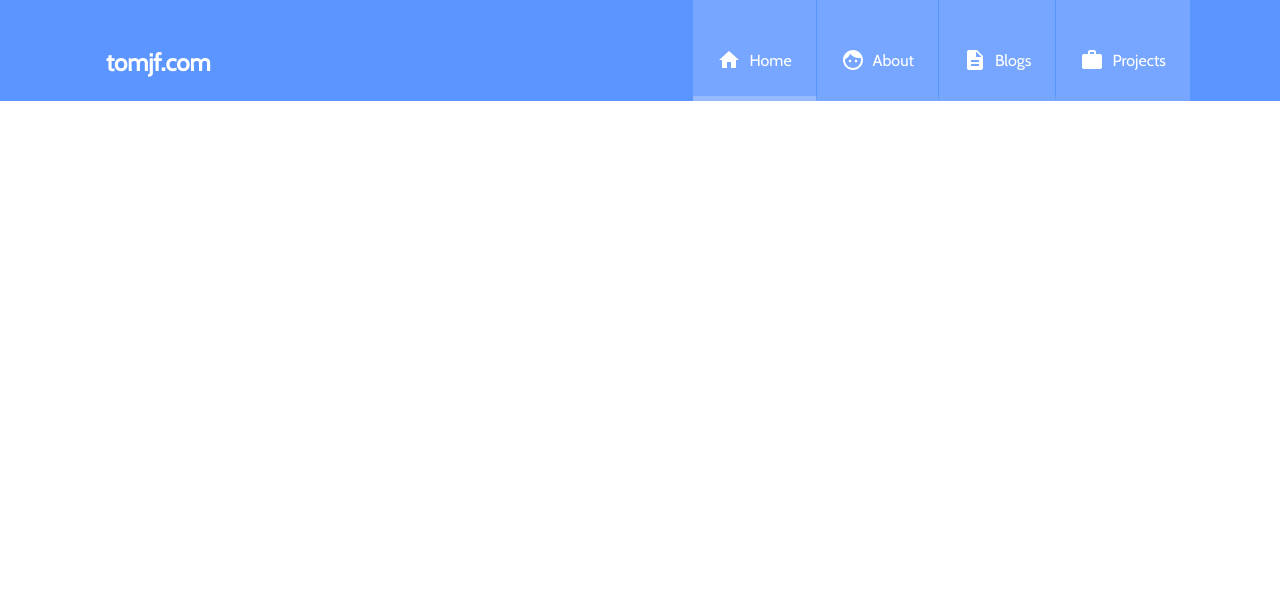
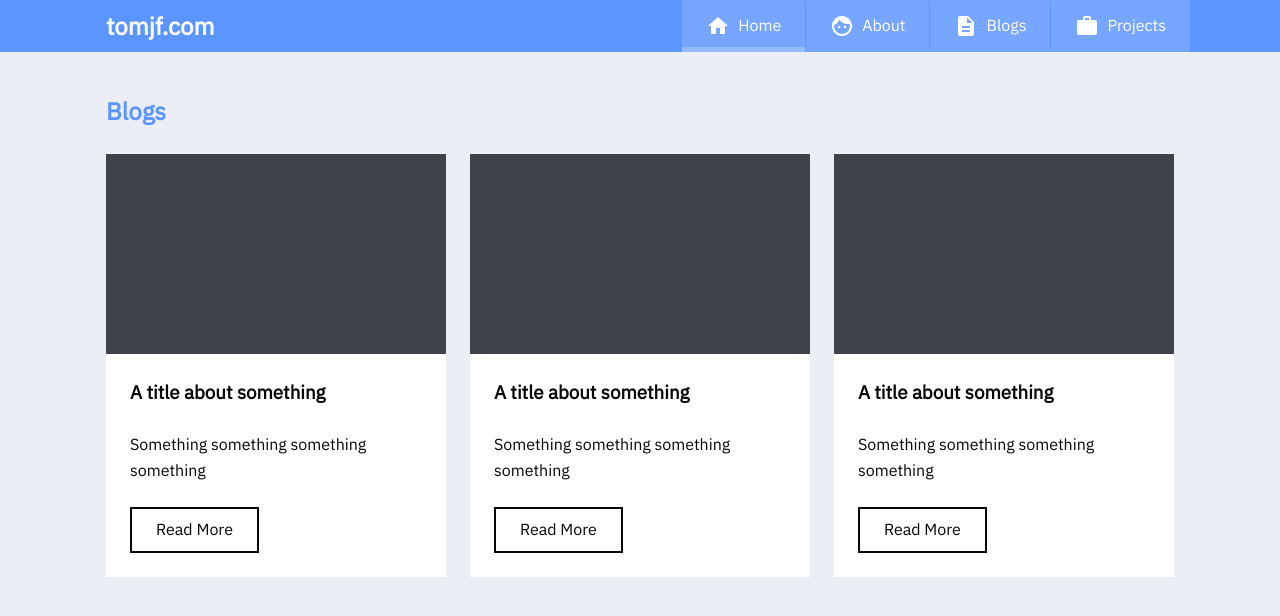
Before and after one commit to tomfinney/website, a React (Vite) app: page / in a window 1280 px wide. Shown: the top 616 px of the page. Built offline with nearby package versions, Linux system fonts and the light colour scheme.

Commit message:
starts teaser styles

```diff
--- a/src/components/Header/header.scss
+++ b/src/components/Header/header.scss
@@ -3,6 +3,7 @@
 .header {
   @include wrapped(false);
   background-color: $colorPrimary;
+  color: $colorWhite;
 
   > div {
     display: flex;
@@ -11,9 +12,8 @@
 
   h2 {
     margin: 0;
-    position: absolute;
-    bottom: $largeGutter;
-    left: $normalGutter;
+    padding: 0 0 0 $normalGutter;
+    user-select: none;
   }
 }
 
@@ -22,7 +22,7 @@
   text-align: right;
 
   a {
-    padding: $largerGutter $largeGutter $largeGutter;
+    padding: $smallGutter $largeGutter;
     background-color: $colorPrimaryLight;
     transition: $transitionSpeed;
     color: $colorWhite;
@@ -30,6 +30,7 @@
     display: inline-block;
     vertical-align: middle;
     text-align: center;
+    border-top: 5px solid transparent;
     border-bottom: 5px solid;
     border-bottom-color: transparent;
   }
--- a/src/components/Home/Home.jsx
+++ b/src/components/Home/Home.jsx
@@ -1,10 +1,53 @@
 import React from "react";
+import { Link } from "react-router-dom";
 import PageWrapper from "../PageWrapper";
+
+import "./home.scss";
+
+const teasers = [
+  {
+    title: "A title about something",
+    summary: "Something something something something",
+    to: "/"
+  },
+  {
+    title: "A title about something",
+    summary: "Something something something something",
+    to: "/"
+  },
+  {
+    title: "A title about something",
+    summary: "Something something something something",
+    to: "/"
+  }
+];
 
 function Home() {
   return (
     <PageWrapper>
-      <div className="home">home!</div>
+      <div className="home">
+        <div>
+          <div className="contentTeaserPanel">
+            <h2>Blogs</h2>
+            <div className="contentTeasers">
+              {teasers.map(teaser => (
+                <div className="contentTeaser">
+                  <div>
+                    <div className="contentTeaser__img" />
+                    <div className="contentTeaser__content">
+                      <h3>{teaser.title}</h3>
+                      <p>{teaser.summary}</p>
+                      <Link className="btn" to={teaser.to}>
+                        Read More
+                      </Link>
+                    </div>
+                  </div>
+                </div>
+              ))}
+            </div>
+          </div>
+        </div>
+      </div>
     </PageWrapper>
   );
 }
--- /dev/null
+++ b/src/components/Home/home.scss
@@ -0,0 +1,45 @@
+@import "../../css/_vars";
+
+.home {
+  @include wrapped();
+}
+
+.contentTeaserPanel {
+  padding: $largeGutter 0;
+
+  h2 {
+    margin: 0 0 $largeGutter;
+    color: $colorPrimary;
+  }
+}
+
+.contentTeasers {
+  display: flex;
+  align-items: stretch;
+  flex-wrap: wrap;
+  margin-left: -#{$largeGutter};
+}
+
+.contentTeaser {
+  margin-bottom: $largeGutter;
+  background-color: $colorWhite;
+  margin-left: $largeGutter;
+  width: calc(33.33% - #{$largeGutter});
+
+  &__img {
+    height: 200px;
+    background-color: $colorGrey;
+  }
+
+  &__content {
+    padding: $largeGutter;
+  }
+
+  h3 {
+    margin: 0 0 $largeGutter;
+  }
+
+  p {
+    margin: 0 0 $largeGutter;
+  }
+}
--- a/src/css/_vars.scss
+++ b/src/css/_vars.scss
@@ -1,3 +1,5 @@
+@import url("https://fonts.googleapis.com/css?family=IBM+Plex+Sans");
+
 $siteWidth: 1100px;
 
 $normalGutter: 16px;
@@ -5,15 +7,17 @@ $smallGutter: 8px;
 $largeGutter: 24px;
 $largerGutter: 48px;
 
-$fontFamily: "Cabin";
+$fontFamily: "IBM Plex Sans";
 
 $colorWhite: #fff;
 $colorBlack: #000;
 $colorDark: #070707;
 $colorGrey: #40434e;
+$colorGreyLight: #ebeff5;
 $colorPrimary: #5b95ff;
 $colorPrimaryLight: #76a6ff;
 $colorPrimaryLighter: #95baff;
+$colorText: #070707;
 
 $transitionSpeed: 0.22s;
 
@@ -24,8 +28,7 @@ $transitionSpeed: 0.22s;
     position: relative;
 
     @if $padded {
-      padding-left: $normalGutter;
-      padding-right: $normalGutter;
+      padding: $normalGutter;
     }
   }
 }
--- a/src/css/core.scss
+++ b/src/css/core.scss
@@ -1,13 +1,33 @@
-@import url("https://fonts.googleapis.com/css?family=Cabin");
 @import "./_vars";
 
 * {
   box-sizing: border-box;
-  font-family: $fontFamily, sans-serif;
+  -webkit-font-smoothing: antialiased;
+  -moz-osx-font-smoothing: grayscale;
 }
 
 body {
-  background-color: $colorWhite;
-  color: $colorWhite;
+  background-color: $colorGreyLight;
+  color: $colorText;
   margin: 0;
+  font-family: $fontFamily, sans-serif;
+  line-height: 1.6;
 }
+
+img {
+  max-width: 100%;
+}
+
+.btn {
+  padding: $smallGutter $largeGutter;
+  color: $colorText;
+  text-decoration: none;
+  border: 2px solid $colorText;
+  display: inline-block;
+  cursor: pointer;
+  transition: $transitionSpeed;
+
+  &:hover {
+    transform: translateY(-2px);
+  }
+}
```
Also changed, not shown: src/assets/images/beachBg.jpg (added), 1 other file (tests, documents, lock files or other folders).
